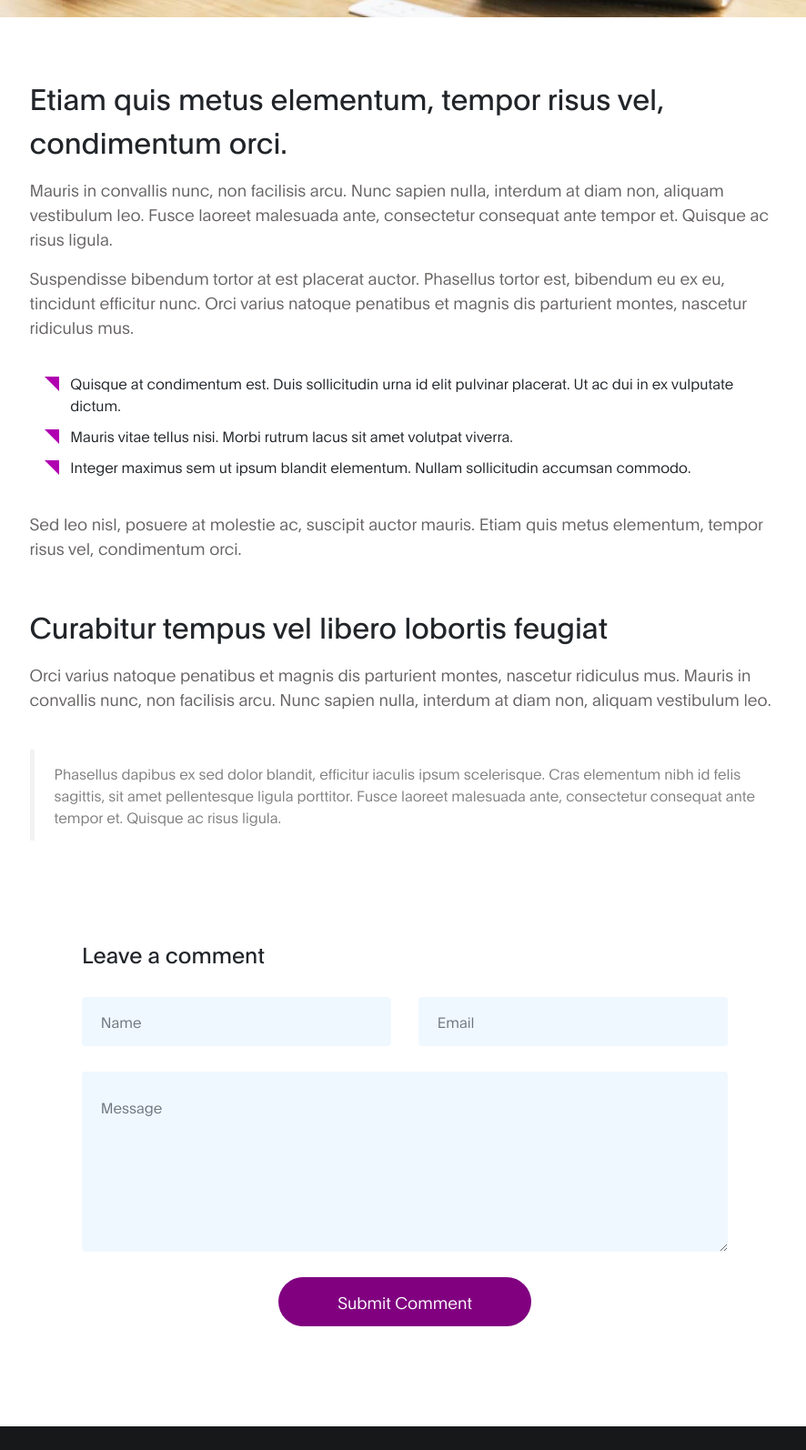
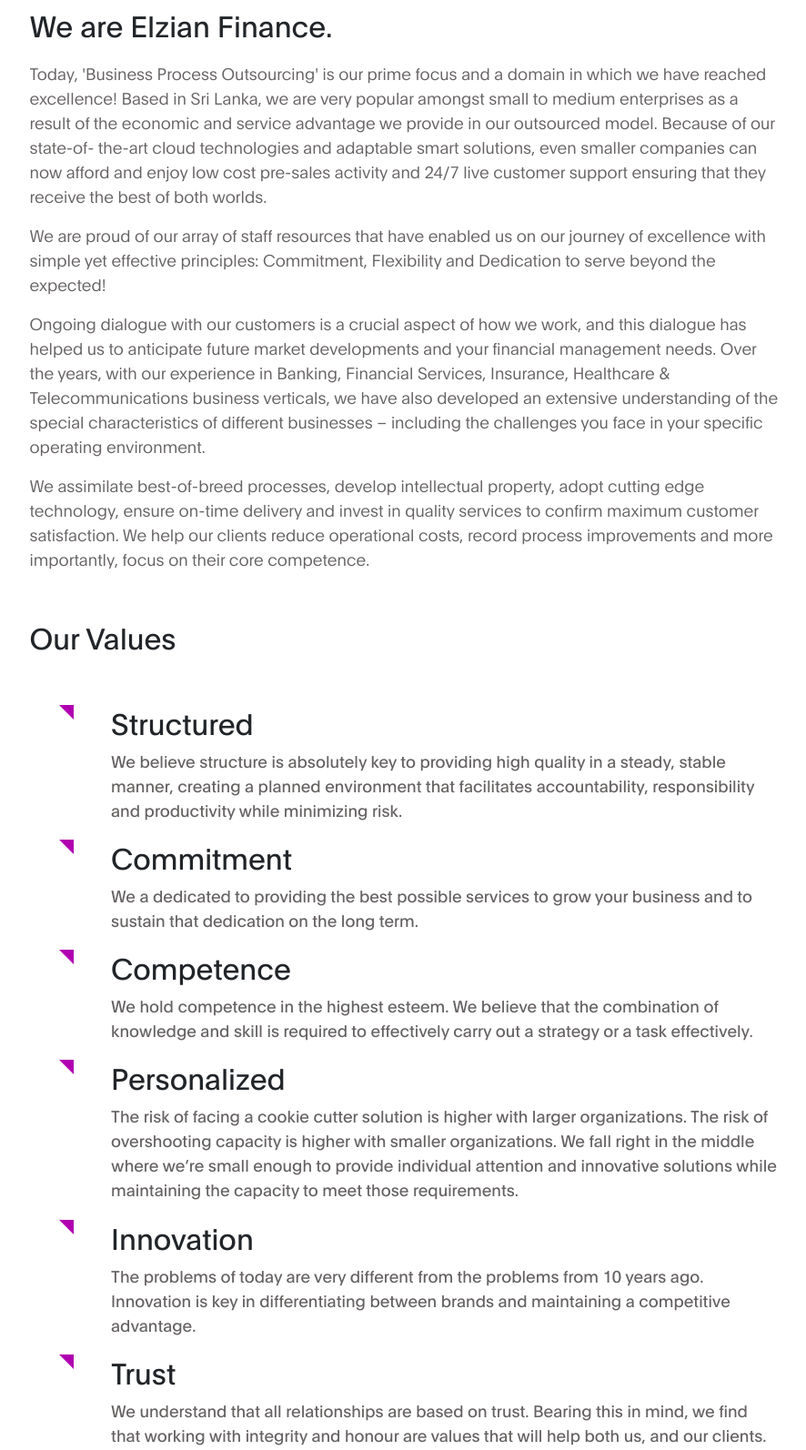
Before and after one commit to elzian-pvt-ltd/Elzian-Finance, a plain HTML site: page about.html in a window 1280 px wide. Shown: the part 1173-2767 px from the top of the page at 91% size, without its empty margins (195-1081 px from the left). Drawn offline with Linux system fonts and the light colour scheme.

Commit message:
update About us page

```diff
--- a/about.html
+++ b/about.html
@@ -2,7 +2,7 @@
 <html lang="en">
 <head>
 
-     <title>Elzian Finance - Blog Detail</title>
+     <title>Elzian Finance - About Us</title>
 <!--
 
 -->
@@ -40,10 +40,10 @@
              <div class="collapse navbar-collapse" id="navbarNav">
                  <ul class="navbar-nav ml-auto">
                      <li class="nav-item">
-                         <a href="#about" class="nav-link smoothScroll">Home</a>
+                         <a href="index.html" class="nav-link smoothScroll">Home</a>
                      </li>
                      <li class="nav-item">
-                         <a href="#project" class="nav-link smoothScroll">Our Services</a>
+                         <a href="index.html#project" class="nav-link smoothScroll">Our Services</a>
                      </li>
                      <li class="nav-item">
                          <a href="blog.html" class="nav-link">Blog</a>
@@ -61,33 +61,33 @@
 
 
      <!-- BLOG DETAIL -->
-     <section class="project-detail section-padding-half">
-          <div class="container">
-               <div class="row">
 
-                    <div class="col-lg-9 mx-auto col-md-10 col-12 mt-lg-5 text-center" data-aos="fade-up">
-                      <h4 class="blog-category text-info">Creative Work</h4>
-
-                      <h1>9 useful things to learn and practice for your digital marketing</h1>
-
-                      <div class="client-info">
-                          <div class="d-flex justify-content-center align-items-center mt-3">
-                            <img src="images/project/project-detail/male-avatar.png" class="img-fluid" alt="male avatar">
-
-                            <p>Sweet Candy</p>
-                          </div>
-                      </div>
-                    </div>
-
-               </div>
-          </div>
-     </section>
 
 
      <div class="full-image text-center" data-aos="zoom-in">
        <img src="images/blog/blog-header-image.jpg" class="img-fluid" alt="blog header">
      </div>
 
+     <section class="project-detail">
+         <div class="container">
+             <div class="row">
+
+                 <div class="col-lg-9 mx-auto col-md-10 col-12 mt-lg-5 text-center" data-aos="fade-up">
+                     <!--<h1>About Us</h1>
+                     <h4 class="blog-category text-info"><strong>Elzian Finance</strong></h4>-->
+
+
+                     <div class="client-info">
+                         <div class="d-flex justify-content-center align-items-center mt-3">
+
+                         </div>
+                     </div>
+                     <img src="images/elzian_finance_PNG.png"  alt="Elzian Finance" height="300px">
+                 </div>
+
+             </div>
+         </div>
+     </section>
 
      <!-- BLOG DETAIL -->
      <section class="project-detail">
@@ -96,54 +96,81 @@
 
                   <div class="col-lg-9 mx-auto col-md-11 col-12 my-5 pt-3" data-aos="fade-up">
 
-                    <h2 class="mb-3">Etiam quis metus elementum, tempor risus vel, condimentum orci.</h2>
+                    <h2 class="mb-3">We are Elzian Finance.</h2>
 
-                    <p>Mauris in convallis nunc, non facilisis arcu. Nunc sapien nulla, interdum at diam non, aliquam vestibulum leo. Fusce laoreet malesuada ante, consectetur consequat ante tempor et. Quisque ac risus ligula.</p>
+                    <p>Today, 'Business Process Outsourcing' is our prime focus and a domain in which we have reached excellence!
+                        Based in Sri Lanka, we are very popular amongst small to medium enterprises as a result of the economic and
+                        service advantage we provide in our outsourced model. Because of our state-of- the-art cloud technologies and
+                        adaptable smart solutions, even smaller companies can now afford and enjoy low cost pre-sales activity and 24/7
+                        live customer support ensuring that they receive the best of both worlds.</p>
 
-                    <p>Suspendisse bibendum tortor at est placerat auctor. Phasellus tortor est, bibendum eu ex eu, tincidunt efficitur nunc. Orci varius natoque penatibus et magnis dis parturient montes, nascetur ridiculus mus.</p>
 
+
+                       <p> We are proud of our array of staff resources that have enabled us on our journey of excellence with simple
+                           yet effective principles: Commitment, Flexibility and Dedication to serve beyond the expected!</p>
+
+
+
+                        <p>Ongoing dialogue with our customers is a crucial aspect of how we work, and this dialogue has helped us to
+                            anticipate future market developments and your financial management needs. Over the years, with our experience in Banking,
+                            Financial Services, Insurance, Healthcare & Telecommunications business verticals, we have also developed an extensive
+                            understanding of the special characteristics of different businesses – including the challenges you face in your specific
+                            operating environment.</p>
+
+
+
+                        <p>We assimilate best-of-breed processes, develop intellectual property, adopt cutting edge technology, ensure on-time delivery
+                            and invest in quality services to confirm maximum customer satisfaction. We help our clients reduce operational costs, record
+                            process improvements and more importantly, focus on their core competence.</p>
+
+
+                      <h2 class="mt-5 mb-3">Our Values</h2> <h2
                     <ul class="list-detail py-3">
-                      <li><span>Quisque at condimentum est. Duis sollicitudin urna id elit pulvinar placerat. Ut ac dui in ex vulputate dictum.</span></li>
+                      <li><span>Structured</span>
+                          <p>We believe structure is absolutely key to providing high quality in a steady, stable manner, creating a
+                              planned environment that facilitates accountability, responsibility and productivity while minimizing
+                              risk.</p>
+                      </li>
 
-                      <li><span>Mauris vitae tellus nisi. Morbi rutrum lacus sit amet volutpat viverra.</span></li>
+                      <li><span>Commitment</span>
+                          <p>We a dedicated to providing the best possible services to grow your business and to sustain that
+                              dedication on the long term.</p>
+                      </li>
 
-                      <li><span> Integer maximus sem ut ipsum blandit elementum. Nullam sollicitudin accumsan commodo.</span></li>
+                      <li><span>Competence</span>
+                      <p>We hold competence in the highest esteem. We believe that the combination of knowledge and skill is
+                          required to effectively carry out a strategy or a task effectively.</p>
+                      </li>
+
+                        <li><span>Personalized</span>
+                        <p>The risk of facing a cookie cutter solution is higher with larger organizations. The risk of overshooting
+                            capacity is higher with smaller organizations. We fall right in the middle where we’re small enough to
+                            provide individual attention and innovative solutions while maintaining the capacity to meet those
+                            requirements.</p>
+                        </li>
+
+                        <li><span>Innovation</span>
+                        <p>The problems of today are very different from the problems from 10 years ago. Innovation is key in
+                            differentiating between brands and maintaining a competitive advantage.</p>
+                        </li>
+
+                        <li><span>Trust</span>
+                        <p>We understand that all relationships are based on trust. Bearing this in mind, we find that working with
+                            integrity and honour are values that will help both us, and our clients.</p>
+                        </li>
                     </ul>
 
-                    <p>Sed leo nisl, posuere at molestie ac, suscipit auctor mauris. Etiam quis metus elementum, tempor risus vel, condimentum orci.</p>
+                      <h2 class="mt-5 mb-3">Our Leadership Team</h2>
+                    <p>We are not there just to drive your business processes, we are experts ourselves, who have practically grown-up with
+                        the industries of Finance, Accounting, IT, Fintech, Software, Marketing and customer care. We accurately understand your
+                        business requirement to propose solutions that suit your business complexities and specific operating environment.</p>
 
-                    <h2 class="mt-5 mb-3">Curabitur tempus vel libero lobortis feugiat</h2>
+                        <p>Get in touch with us and experience the difference!</p>
+                    <h2 class="mt-5 mb-3">Our Vision</h2>
 
-                    <p>Orci varius natoque penatibus et magnis dis parturient montes, nascetur ridiculus mus. Mauris in convallis nunc, non facilisis arcu. Nunc sapien nulla, interdum at diam non, aliquam vestibulum leo.</p>
-
-                    <blockquote>Phasellus dapibus ex sed dolor blandit, efficitur iaculis ipsum scelerisque. Cras elementum nibh id felis sagittis, sit amet pellentesque ligula porttitor. Fusce laoreet malesuada ante, consectetur consequat ante tempor et. Quisque ac risus ligula.</blockquote>
+                    <blockquote>We continue to set a new standard for Business Process Outsourcing by providing superior customer experience and measurable business impact. We continue to develop end-to-end business processes in order to offer the best value for our customers by being their preferred partner.</blockquote>
                     </div>
                </div>
-
-              <div class="col-lg-8 mx-auto mb-5 pb-5 col-12" data-aos="fade-up">
-
-                <h3 class="my-3" data-aos="fade-up">Leave a comment</h3>
-
-                <form action="#" method="get"  class="contact-form" data-aos="fade-up" data-aos-delay="300" role="form">
-                  <div class="row">
-                    <div class="col-lg-6 col-12">
-                      <input type="text" class="form-control" name="name" placeholder="Name">
-                    </div>
-
-                    <div class="col-lg-6 col-12">
-                      <input type="email" class="form-control" name="email" placeholder="Email">
-                    </div>
-
-                    <div class="col-lg-12 col-12">
-                      <textarea class="form-control" rows="6" name="message" placeholder="Message"></textarea>
-                    </div>
-
-                    <div class="col-lg-5 mx-auto col-7">
-                      <button type="submit" class="form-control" id="submit-button" name="submit">Submit Comment</button>
-                    </div>
-                  </div>
-                </form>
-              </div>
 
           </div>
 
```
Also changed, not shown: images/elzian_finance_JPEG.png (added), images/elzian_finance_PNG.png (added).
